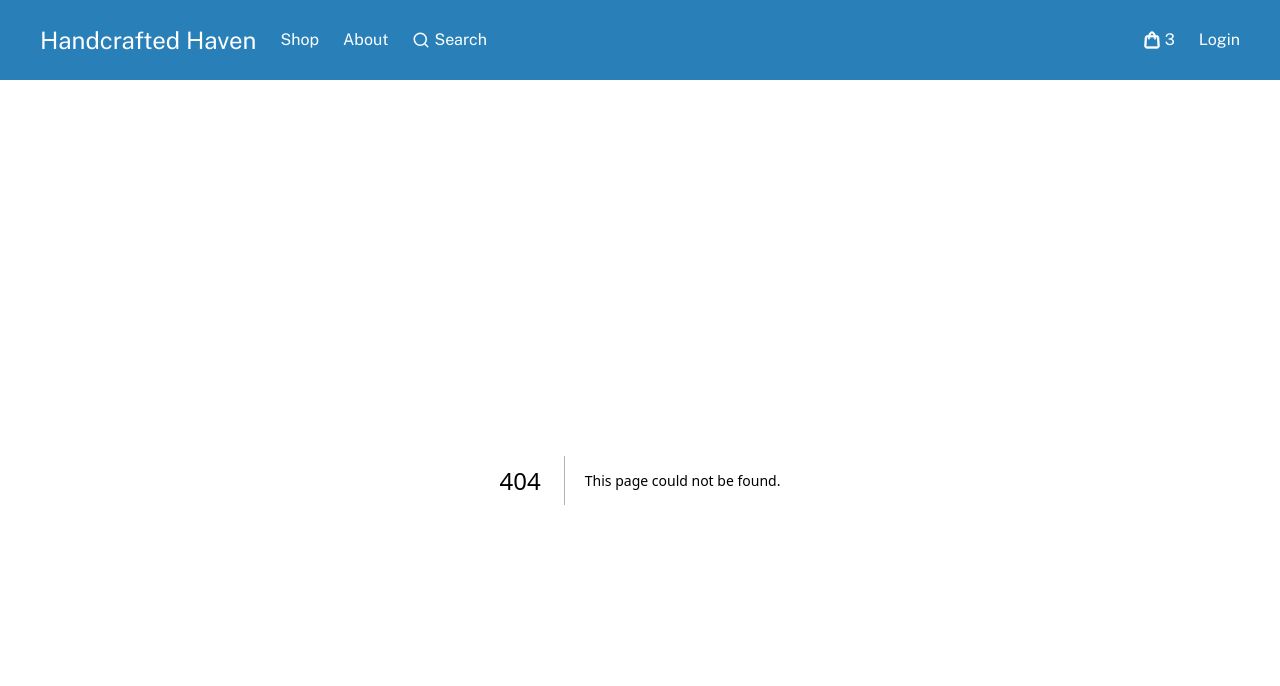
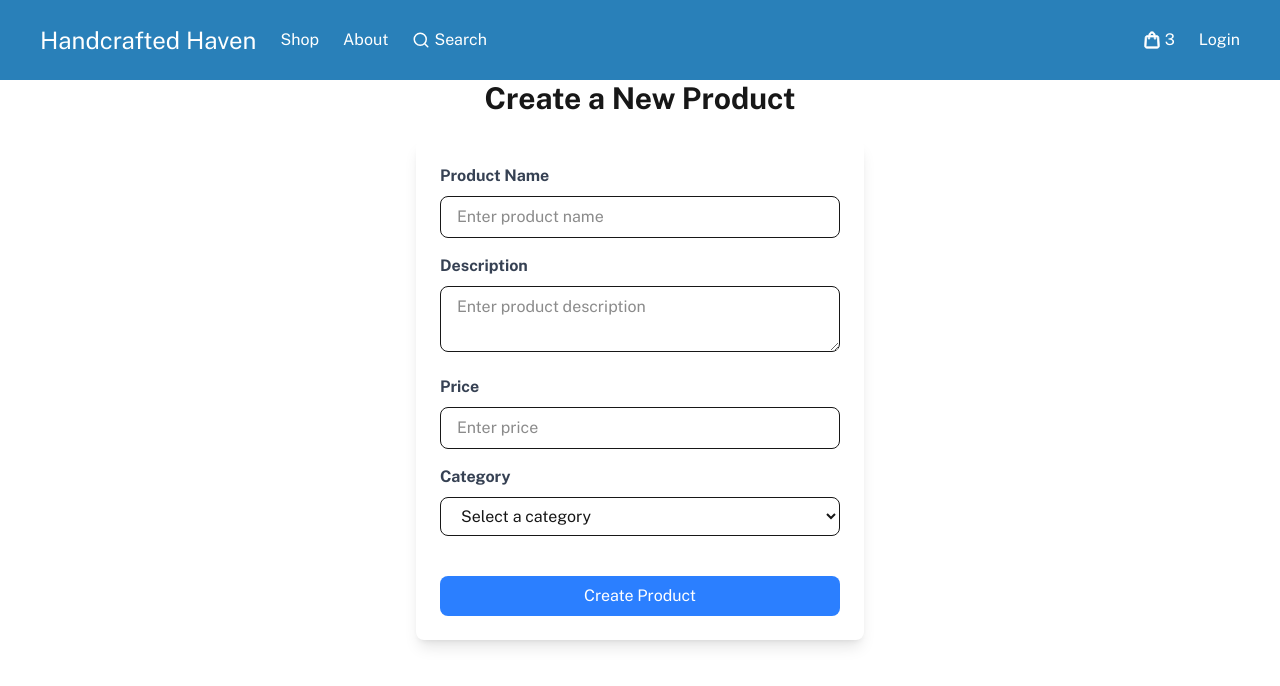
Before and after one commit to harold2001/handcrafted-haven, a Next.js app: page /addproduct in a window 1280 px wide. Before the commit this address had no page. Shown: the top 686 px of the page. Built offline with nearby package versions, Linux system fonts and the light colour scheme.

Commit message:
Create new product page added

```diff
--- /dev/null
+++ b/src/app/addproduct/page.tsx
@@ -0,0 +1,38 @@
+export default function AddProductPage() {
+  return (
+    <section className="flex flex-col items-center justify-center min-h-screen pb-80">
+      <h1 className="text-3xl font-bold mb-6">Create a New Product</h1>
+      <form className="w-full max-w-md bg-white shadow-lg rounded-lg p-6">
+        <div className="mb-4">
+          <label className="block text-gray-700 font-bold mb-2">Product Name</label>
+          <input type="text" className="w-full px-4 py-2 border rounded-lg" placeholder="Enter product name" />
+        </div>
+
+        <div className="mb-4">
+          <label className="block text-gray-700 font-bold mb-2">Description</label>
+          <textarea className="w-full px-4 py-2 border rounded-lg" placeholder="Enter product description"></textarea>
+        </div>
+
+        <div className="mb-4">
+          <label className="block text-gray-700 font-bold mb-2">Price</label>
+          <input type="number" className="w-full px-4 py-2 border rounded-lg" placeholder="Enter price" />
+        </div>
+
+        <div className="mb-4">
+          <label className="block text-gray-700 font-bold mb-2">Category</label>
+          <select className="w-full px-4 py-2 border rounded-lg">
+            <option value="">Select a category</option>
+            <option value="handmade">Handmade</option>
+            <option value="art">Art</option>
+            <option value="jewelry">Jewelry</option>
+          </select>
+        </div>
+
+        {/* Aumenté el margen superior para bajar el botón */}
+        <button type="submit" className="w-full bg-blue-500 text-white py-2 rounded-lg hover:bg-blue-600 mt-6">
+          Create Product
+        </button>
+      </form>
+    </section>
+  );
+}
--- a/src/app/globals.css
+++ b/src/app/globals.css
@@ -4,6 +4,12 @@
   --background: #ffffff;
   --foreground: #171717;
 }
+
+html, body {
+  overflow: hidden;
+  height: 100%;
+}
+
 
 @theme inline {
   --color-background: var(--background);
--- a/src/app/page.tsx
+++ b/src/app/page.tsx
@@ -1,4 +1,5 @@
 import Image from "next/image";
+
 
 export default function Home() {
   return (
```
